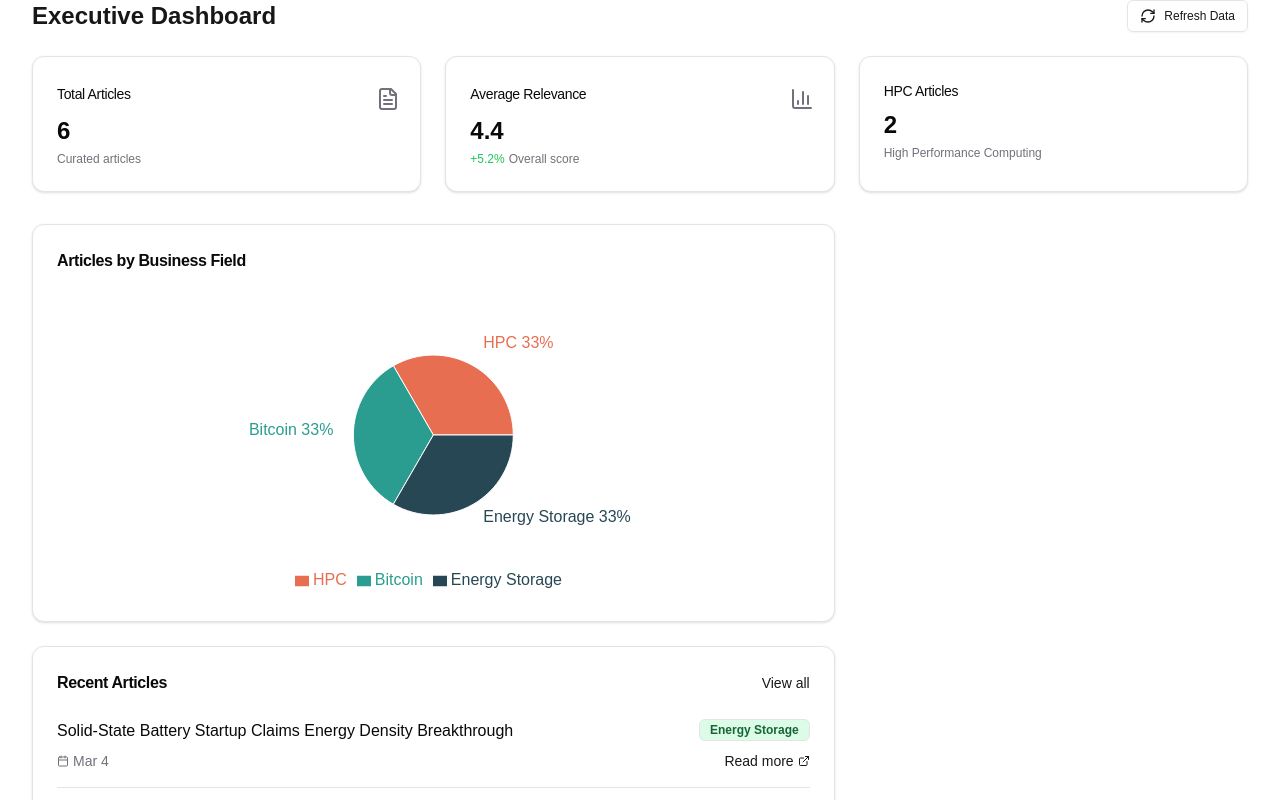
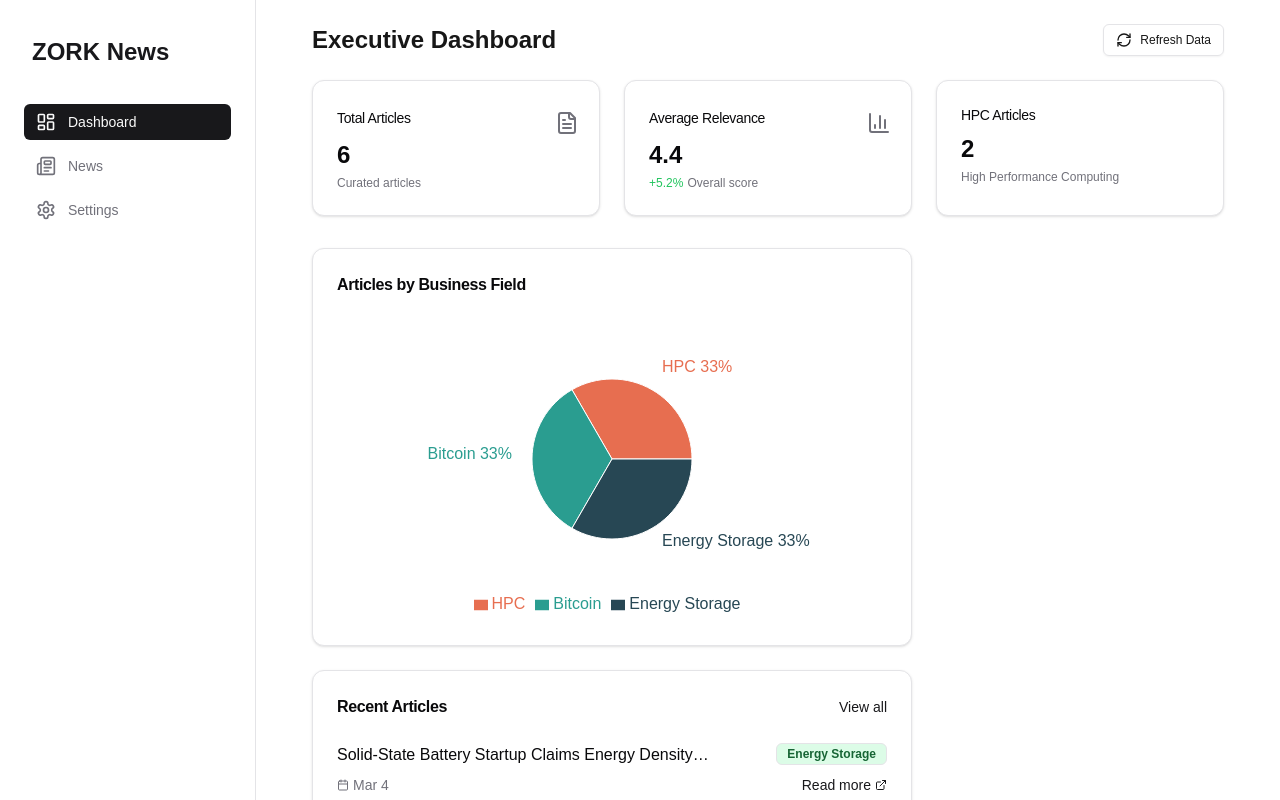
Before and after one commit to Kontenazork/News, a Next.js app: page / in a window 1280 px wide. Shown: the top 800 px of the page. Built offline with nearby package versions, Linux system fonts and the light colour scheme.

Commit message:
fix(app): Wrap pages with MainLayout to display navigation sidebar

```diff
--- a/src/pages/_app.tsx
+++ b/src/pages/_app.tsx
@@ -1,6 +1,12 @@
+
 import "@/styles/globals.css";
 import type { AppProps } from "next/app";
+import { MainLayout } from "@/components/layout/MainLayout";
 
 export default function App({ Component, pageProps }: AppProps) {
-  return <Component {...pageProps} />;
+  return (
+    <MainLayout>
+      <Component {...pageProps} />
+    </MainLayout>
+  );
 }
```
